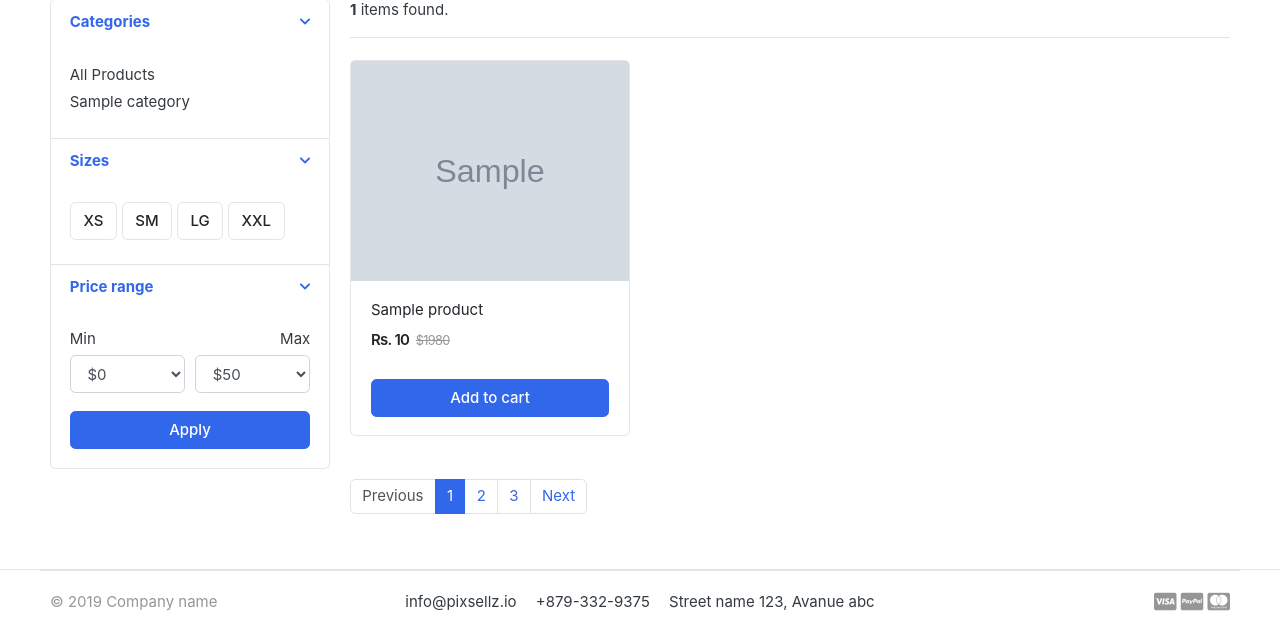
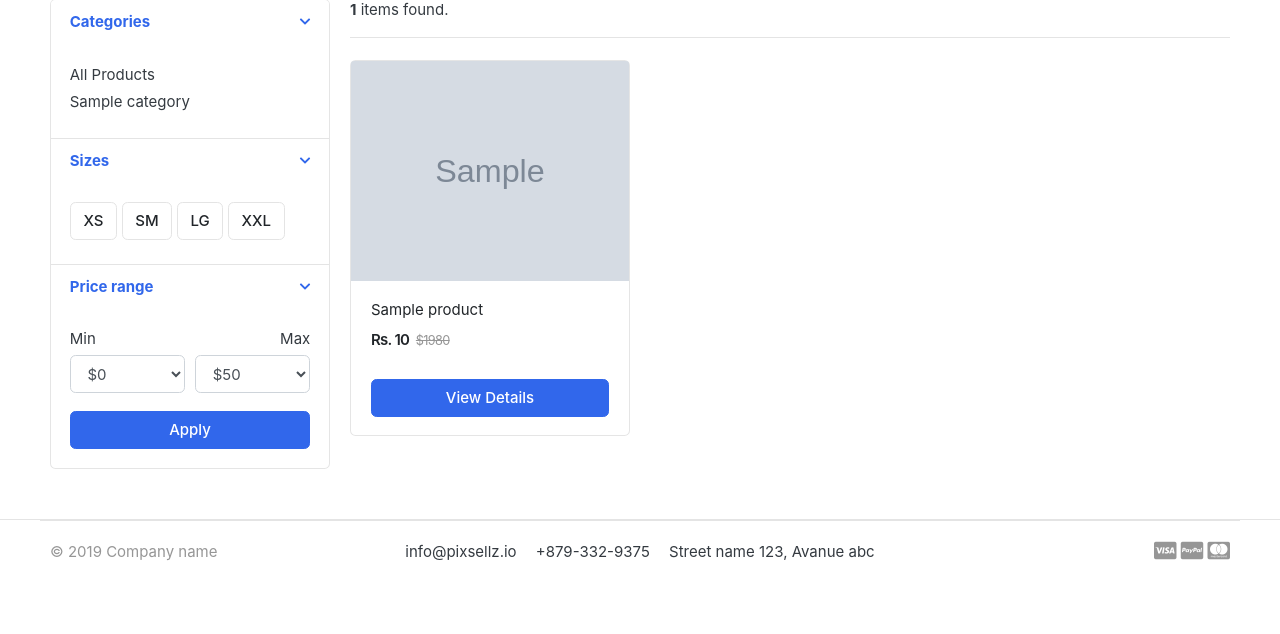
Before and after one commit to vermaabhay734/Pi_Kart-django, a Django app: page /store/ in a window 1280 px wide. Shown: the part 295-929 px from the top of the page. After the commit the page ends 856 px from the top, so only its background shows below. Run offline with Django 3.2, Linux system fonts and the light colour scheme; tables that the repository leaves empty hold one stand-in row (values such as "Sample post"); grey boxes marked "Sample" are stand-in pictures; some libraries are stand-ins or nearby versions; some web fonts are replaced.

Commit message:
fix navbar bugs

```diff
--- /dev/null
+++ b/carts/context_processors.py
@@ -0,0 +1,39 @@
+from .models import Cart, CartItem
+from .views import _cart_id
+
+
+def counter(request):
+    cart_count = 0
+    if 'admin' in request.path:
+        return {}
+    else:
+        try:
+            cart = Cart.objects.filter(cart_id=_cart_id(request))
+            cart_items = CartItem.objects.all().filter(cart=cart[:1])
+            for cart_item in cart_items:
+                cart_count += cart_item.quantity
+        except Cart.DoesNotExist:
+            cart_count = 0
+    return dict(cart_count=cart_count)
+
+
+# from .models import Cart, CartItem
+# from .views import _cart_id
+
+
+# def counter(request):
+#     cart_count = 0
+#     if 'admin' in request.path:
+#         return {}
+#     else:
+#         try:
+#             cart = Cart.objects.filter(cart_id=_cart_id(request))
+#             if request.user.is_authenticated:
+#                 cart_items = CartItem.objects.all().filter(user=request.user)
+#             else:
+#                 cart_items = CartItem.objects.all().filter(cart=cart[:1])
+#             for cart_item in cart_items:
+#                 cart_count += cart_item.quantity
+#         except Cart.DoesNotExist:
+#             cart_count = 0
+#     return dict(cart_count=cart_count)
--- a/carts/views.py
+++ b/carts/views.py
@@ -95,6 +95,8 @@ def remove_cart_item(request, product_id):
 
 def cart(request, total=0, quantity=0, cart_items=None):
     try:
+        tax = 0
+        grand_total = 0
         cart = Cart.objects.get(cart_id=_cart_id(request))
         cart_items = CartItem.objects.filter(cart=cart, is_active=True)
         for cart_item in cart_items:
--- a/pykart/settings.py
+++ b/pykart/settings.py
@@ -67,6 +67,7 @@ TEMPLATES = [
                 'django.contrib.auth.context_processors.auth',
                 'django.contrib.messages.context_processors.messages',
                 'category.context_processors.menu_links',
+                'carts.context_processors.counter',
             ],
         },
     },
--- a/store/views.py
+++ b/store/views.py
@@ -1,11 +1,11 @@
 from django.shortcuts import render, get_object_or_404
 from .models import Product
 from category.models import Category
-# from carts.models import CartItem
+from carts.models import CartItem
 # from django.db.models import Q
 
-# from carts.views import _cart_id
-# from django.core.paginator import EmptyPage, PageNotAnInteger, Paginator
+from carts.views import _cart_id
+from django.core.paginator import EmptyPage, PageNotAnInteger, Paginator
 # from django.http import HttpResponse
 # from .forms import ReviewForm
 # from django.contrib import messages
@@ -20,19 +20,19 @@ def store(request, category_slug=None):
     if category_slug != None:
         categories = get_object_or_404(Category, slug=category_slug)
         products = Product.objects.filter(category=categories, is_available=True)
-        # paginator = Paginator(products, 1)
-        # page = request.GET.get('page')
-        # paged_products = paginator.get_page(page)
+        paginator = Paginator(products, 1)
+        page = request.GET.get('page')
+        paged_products = paginator.get_page(page)
         product_count = products.count()
     else:
         products = Product.objects.all().filter(is_available=True).order_by('id')
-        # paginator = Paginator(products, 3)
-        # page = request.GET.get('page')
-        # paged_products = paginator.get_page(page)
+        paginator = Paginator(products, 3)
+        page = request.GET.get('page')
+        paged_products = paginator.get_page(page)
         product_count = products.count()
 
     context = {
-        'products': products,
+        'products': paged_products,
         'product_count': product_count,
     }
     return render(request, 'store/store.html', context)
@@ -44,7 +44,7 @@ def store(request, category_slug=None):
 def product_detail(request, category_slug, product_slug):
     try:
         single_product = Product.objects.get(category__slug=category_slug, slug=product_slug)
-        # in_cart = CartItem.objects.filter(cart__cart_id=_cart_id(request), product=single_product).exists()
+        in_cart = CartItem.objects.filter(cart__cart_id=_cart_id(request), product=single_product).exists()
     except Exception as e:
         raise e
 
@@ -64,7 +64,7 @@ def product_detail(request, category_slug, product_slug):
 
     context = {
         'single_product': single_product,
-        # 'in_cart'       : in_cart,
+        'in_cart'       : in_cart,
         # 'orderproduct': orderproduct,
         # 'reviews': reviews,
         # 'product_gallery': product_gallery,
--- a/templates/includes/navbar.html
+++ b/templates/includes/navbar.html
@@ -68,9 +68,9 @@
                                 <a href="./register.html"> Register</a>
                             </div>
                         </div>
-                        <a href="./cart.html" class="widget-header pl-3 ml-3">
+                        <a href="{% url 'cart' %}" class="widget-header pl-3 ml-3">
                             <div class="icon icon-sm rounded-circle border"><i class="fa fa-shopping-cart"></i></div>
-                            <span class="badge badge-pill badge-danger notify">0</span>
+                            <span class="badge badge-pill badge-danger notify">{{ cart_count }}</span>
                         </a>
                     </div> <!-- widgets-wrap.// -->
                 </div> <!-- col.// -->
--- a/templates/store/cart.html
+++ b/templates/store/cart.html
@@ -35,7 +35,7 @@
                                         <div class="aside"><img src="{{ cart_item.product.images.url }}" class="img-sm">
                                         </div>
                                         <figcaption class="info">
-                                            <a href="#" class="title text-dark">{{ cart_item.product.product_name }}</a>
+                                            <a href="{{ cart_item.product.get_url }}" class="title text-dark">{{ cart_item.product.product_name }}</a>
                                             <p class="text-muted small">color: 25 Mpx <br> size: Canon</p>
                                         </figcaption>
                                     </figure>
@@ -97,7 +97,7 @@
                             <img src="{% static './images/misc/payments.png' %}" height="26">
                         </p>
                         <a href="./place-order.html" class="btn btn-primary btn-block"> Checkout </a>
-                        <a href="./store.html" class="btn btn-light btn-block">Continue Shopping</a>
+                        <a href="{% url 'store' %}" class="btn btn-light btn-block">Continue Shopping</a>
                     </div> <!-- card-body.// -->
                 </div> <!-- card.// -->
 
--- a/templates/store/store.html
+++ b/templates/store/store.html
@@ -144,7 +144,7 @@
                                         <del class="price-old">$1980</del>
                                     </div> <!-- price-wrap.// -->
                                 </div>
-                    <a href="#" class="btn btn-block btn-primary">Add to cart </a>
+                                <a href="{{ product.get_url }}" class="btn btn-block btn-primary">View Details</a>
                             </figcaption>
                         </figure>
                     </div> <!-- col.// -->
@@ -153,15 +153,30 @@
 
 
                 <nav class="mt-4" aria-label="Page navigation sample">
+                    {% if products.has_other_pages %}
                       <ul class="pagination">
+                            {% if products.has_previous %}
+                        <li class="page-item"><a class="page-link" href="?page={{products.previous_page_number}}">Previous</a></li>
+                            {% else %}
                             <li class="page-item disabled"><a class="page-link" href="#">Previous</a></li>
-        <li class="page-item active"><a class="page-link" href="#">1</a></li>
-        <li class="page-item"><a class="page-link" href="#">2</a></li>
-        <li class="page-item"><a class="page-link" href="#">3</a></li>
-        <li class="page-item"><a class="page-link" href="#">Next</a></li>
+                            {% endif %}
+
+                            {% for i in products.paginator.page_range %}
+                                {% if products.number == i %}
+                                <li class="page-item active"><a class="page-link" href="#">{{i}}</a></li>
+                                {% else %}
+                                    <li class="page-item"><a class="page-link" href="?page={{i}}">{{i}}</a></li>
+                                {% endif %}
+                        {% endfor %}
+
+                            {% if products.has_next %}
+                            <li class="page-item"><a class="page-link" href="?page={{products.next_page_number}}">Next</a></li>
+                            {% else %}
+                                <li class="page-item disabled"><a class="page-link" href="#">Next</a></li>
+                            {% endif %}
                       </ul>
+                    {% endif %}
                 </nav>
-
             </main> <!-- col.// -->
 
         </div>
```
Also changed, not shown: templates/store/product_detail.html (+11 -3 lines). Lines whose indentation alone changed are shown as unchanged.
